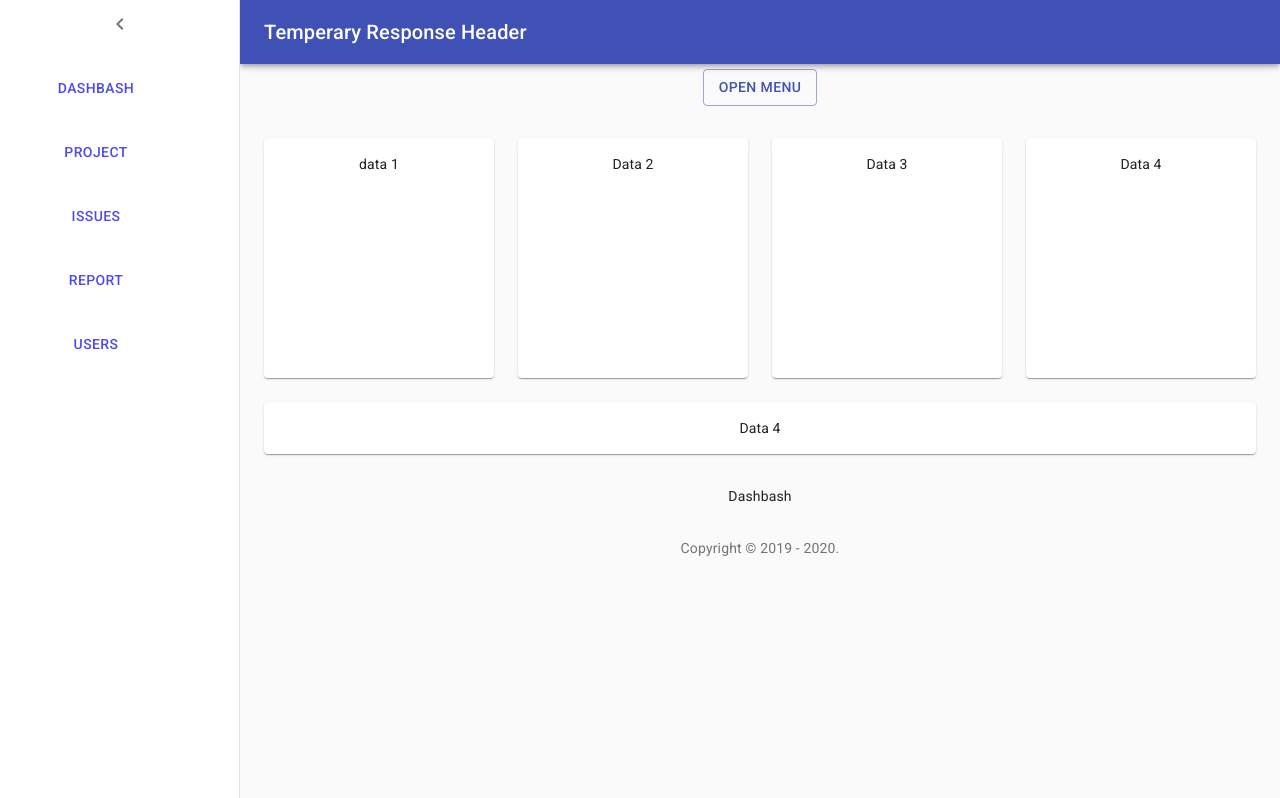
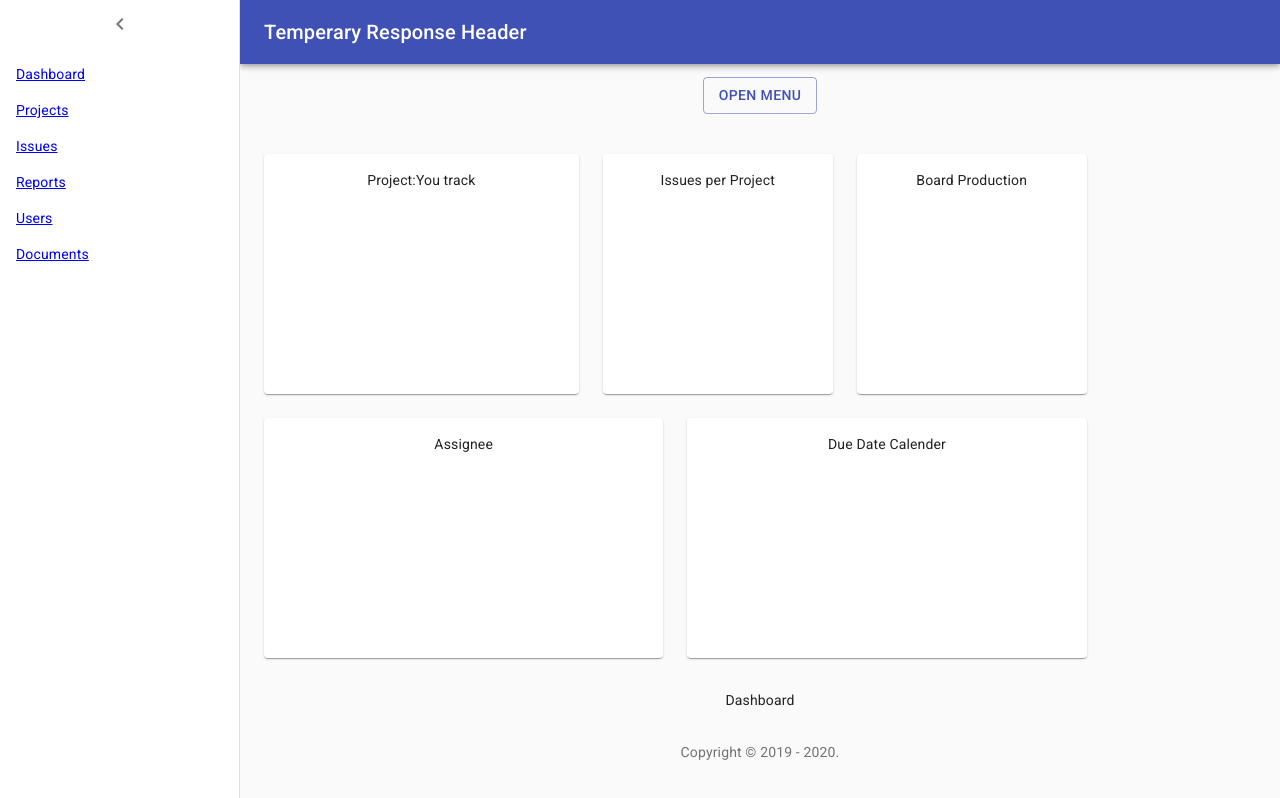
Before and after one commit to hieunugent/workFlowProject, a React (Create React App) app: page / in a window 1280 px wide. Both pictures are taken after a click on the button "open drawer". Built offline with nearby package versions, Linux system fonts and the light colour scheme.

Commit message:
modify the file and update dashboard and issue

```diff
--- a/public/index.html
+++ b/public/index.html
@@ -9,22 +9,7 @@
       name="description"
       content="Web site created using create-react-app"
     />
-    <link rel="apple-touch-icon" href="%PUBLIC_URL%/logo192.png" />
-    <!--
-      manifest.json provides metadata used when your web app is installed on a
-      user's mobile device or desktop. See https://developers.google.com/web/fundamentals/web-app-manifest/
-    -->
-    <link rel="manifest" href="%PUBLIC_URL%/manifest.json" />
 
-    <!--
-      Notice the use of %PUBLIC_URL% in the tags above.
-      It will be replaced with the URL of the `public` folder during the build.
-      Only files inside the `public` folder can be referenced from the HTML.
-
-      Unlike "/favicon.ico" or "favicon.ico", "%PUBLIC_URL%/favicon.ico" will
-      work correctly both with client-side routing and a non-root public URL.
-      Learn how to configure a non-root public URL by running `npm run build`.
-    -->
 <link rel="stylesheet" href="https://fonts.googleapis.com/css?family=Roboto:300,400,500,700&display=swap" />
 <link rel="stylesheet" href="https://fonts.googleapis.com/icon?family=Material+Icons" />
 
--- a/src/component/navigation/main.jsx
+++ b/src/component/navigation/main.jsx
@@ -4,15 +4,14 @@ import {
   Switch,
   Route,
   Link,
-  useParams,
-  useRouteMatch
+
 } from "react-router-dom";
 import Dashboard from "./tabComponent/dashboard";
 import Project from "./tabComponent/project";
 import Issues from "./tabComponent/issues";
 import Reports from "./tabComponent/report";
 import Users from "./tabComponent/users";
-import { Tabs, Tab, Box, Toolbar, IconButton, Drawer, Typography, ListItem, makeStyles, useTheme } from "@material-ui/core";
+import {  Tab, Box, Toolbar, IconButton, Drawer, Typography, ListItem, makeStyles, useTheme } from "@material-ui/core";
 import Copyright from './tabComponent/copyright';
 import MenuIcon from '@material-ui/icons/Menu';
 import ChevronLeftIcon from '@material-ui/icons/ChevronLeft';
@@ -80,7 +79,7 @@ const useStyles = makeStyles((theme)=> ({
 }));
 export default function Main() {
   const classes = useStyles();
-  const theme = useTheme();
+  //const theme = useTheme();
   const [open , setOpen] = React.useState(false);
   const handleDrawerOpen =()=> {
     setOpen(true);
@@ -126,11 +125,28 @@ export default function Main() {
             </IconButton>
           </div>
           <List>
-              <ListItem>   <Link  to="/" ><Tab label="Dashbash" ></Tab></Link></ListItem>
-              <ListItem>   <Link  to="/Project" ><Tab label="Project" ></Tab></Link></ListItem>
-              <ListItem>   <Link  to="/Issues"><Tab label="Issues"></Tab></Link> </ListItem>
-              <ListItem>   <Link  to="/Report"><Tab label="Report"></Tab></Link></ListItem>
-              <ListItem>   <Link  to="/Users"><Tab label="Users"> </Tab></Link></ListItem>
+              <ListItem>   <Link  to="/" >
+              {/* <Tab label="Dashbash" ></Tab> */}
+              Dashboard
+              </Link></ListItem>
+              <ListItem>   <Link  to="/Project" >
+              {/* <Tab label="Project" ></Tab> */}
+              Projects
+              </Link></ListItem>
+              <ListItem>   <Link  to="/Issues">
+              Issues
+              {/* <Tab label="Issues"></Tab> */}
+              </Link> </ListItem>
+              <ListItem>   <Link  to="/Report">
+              Reports
+              {/* <Tab label="Report"></Tab> */}
+              </Link></ListItem>
+              <ListItem>   <Link  to="/Users">
+              Users
+              </Link></ListItem>
+              <ListItem>   <Link to="/doc">
+                Documents
+              </Link></ListItem>
           </List>
         </Drawer>
      </nav>
@@ -143,7 +159,7 @@ export default function Main() {
           <Switch>
             <Route exact path="/">
                 <Dashboard  />
-                Dashbash
+                Dashboard
             </Route>
             <Route path="/Project">
               <Project   />
@@ -161,8 +177,11 @@ export default function Main() {
               <Users />
               users
             </Route>
+              <Route path="/Doc">
+                {/* <Users /> */}
+              Documents
+            </Route>
           </Switch>
-
           <Box pt={4}>
             <Copyright />
           </Box>
--- a/src/component/navigation/tabComponent/dashboard.jsx
+++ b/src/component/navigation/tabComponent/dashboard.jsx
@@ -1,12 +1,23 @@
 import React from "react";
 import CssBaseline from "@material-ui/core/CssBaseline";
-import { Button, Menu, MenuItem } from "@material-ui/core";
+import { Button, Menu, MenuItem, makeStyles, TextField } from "@material-ui/core";
 import './mycomponent.css'
-import MainMenu from "./listItem";
+import MainMenu from "./mainmenu";
+import Issues from "./issues";
 
-
-
+const useStyles = makeStyles((theme) => ({
+  root: {
+      '& > *':{
+        margin: theme.spacing(1),
+      },
+  },
+  rootform:{
+     margin:theme.spacing(1),
+     width:'25ch',
+  }
+}))
 export default function Dashboard() {
+  const classes = useStyles();
   const [anchorEl, setAnchorEl] = React.useState(null);
 
   const handleClick =(event)=> {
@@ -15,14 +26,17 @@ export default function Dashboard() {
   const handleClose = () => {
     setAnchorEl(null);
   };
+
   const drawer = (
       <div >
-      <div className="buttonOnleft" >
+      <div className={classes.root}>
+
         <Button
           color="primary"
           variant="outlined"
           aria-controls="simple-menu" aria-haspopup="true" onClick={handleClick}
         > Open Menu</Button>
+
       </div>
       <Menu
         id="simple-menu"
@@ -31,34 +45,23 @@ export default function Dashboard() {
         keepMounted
         onClose={handleClose}
         >
-        {['List Done', 'List Request', 'List Waiting', 'List Error'].map((text, index) => (
-          <MenuItem onClick={handleClose} >
-            <div> {text}</div>
-          </MenuItem>
-        ))
-        }
+        <MenuItem onClick={handleClose} >  List Done   </MenuItem>
+        <MenuItem onClick={handleClose} >  List On Process   </MenuItem>
+        <MenuItem onClick={handleClose} >  List On Waiting    </MenuItem>
+        <MenuItem onClick={handleClose} >  List On Assigning   </MenuItem>
       </Menu>
+
+
       <main>
         <div> <MainMenu/> </div>
       </main>
       </div>
 
   );
-
   return (
-
-    <div  role='presentation'>
+     <div  role='presentation'>
         <CssBaseline />
-
-
-
           {drawer}
-
-
-
-
     </div>
-
-
   );
 }
--- a/src/component/navigation/tabComponent/issues.js
+++ b/src/component/navigation/tabComponent/issues.js
@@ -1,9 +1,25 @@
 import React from "react";
+import { Button } from "@material-ui/core";
+import AddIcon from '@material-ui/icons/Add';
 
 export default function Issues(){
+    const handleIssueClick = () => {
+        console.log("create new issue");
+
+    }
+
     return (
         <div >
+            <Button
+                color="primary"
+                variant="outlined"
+                aria-controls="create-issue"
+                onClick={handleIssueClick}
+            >
+                <AddIcon /> New Issues
+           </Button>
             <h1> Issues starts </h1>
+
 
         </div>
     );
--- a/src/component/navigation/tabComponent/listItem.jsx
+++ b/src/component/navigation/tabComponent/mainmenu.jsx
@@ -96,22 +96,22 @@ return (
     <Container maxWidth="lg" className={classes.container}>
       <Grid container spacing={3}>
         {/* Chart */}
-        <Grid item xs={12} md={4} lg={3}>
-          <Paper className={fixedHeightPaper}>data 1</Paper>
+        <Grid item xs={12} md={4} lg={4}>
+          <Paper className={fixedHeightPaper}>Project:You track</Paper>
         </Grid>
         {/* Recent Deposits */}
       <Grid item xs={12} md={4} lg={3}>
-          <Paper className={fixedHeightPaper}>Data 2</Paper>
+          <Paper className={fixedHeightPaper}>Issues per Project</Paper>
         </Grid>
         {/* Recent Orders */}
       <Grid item xs={12} md={4} lg={3}>
-        <Paper className={fixedHeightPaper}>Data 3</Paper>
+        <Paper className={fixedHeightPaper}>Board Production </Paper>
         </Grid>
-         <Grid item xs={12} md={4} lg={3}>
-        <Paper className={fixedHeightPaper}>Data 4</Paper>
+         <Grid item xs={12} md={4} lg={5}>
+        <Paper className={fixedHeightPaper}>Assignee</Paper>
          </Grid>
-      <Grid item xs={12} >
-        <Paper className={classes.paper}>Data 4</Paper>
+      <Grid item xs={12} md={8} lg={5}>
+        <Paper className={fixedHeightPaper}>Due Date Calender</Paper>
       </Grid>
       </Grid>
 
--- a/src/component/navigation/tabComponent/mycomponent.css
+++ b/src/component/navigation/tabComponent/mycomponent.css
@@ -11,6 +11,3 @@
 .mtoolbar{
     width: 240;
 }
-.buttonOnleft{
-
-}
--- a/src/index.js
+++ b/src/index.js
@@ -2,7 +2,7 @@ import React from 'react';
 import ReactDOM from 'react-dom';
 import './index.css';
 import App from './App';
-import * as serviceWorker from './serviceWorker';
+//import * as serviceWorker from './serviceWorker';
 
 ReactDOM.render(
     <App />,
@@ -12,4 +12,4 @@ ReactDOM.render(
 // If you want your app to work offline and load faster, you can change
 // unregister() to register() below. Note this comes with some pitfalls.
 // Learn more about service workers: https://bit.ly/CRA-PWA
-serviceWorker.unregister();
+//serviceWorker.unregister();
--- a/src/serviceWorker.js
+++ /dev/null
@@ -1,141 +0,0 @@
-// This optional code is used to register a service worker.
-// register() is not called by default.
-
-// This lets the app load faster on subsequent visits in production, and gives
-// it offline capabilities. However, it also means that developers (and users)
-// will only see deployed updates on subsequent visits to a page, after all the
-// existing tabs open on the page have been closed, since previously cached
-// resources are updated in the background.
-
-// To learn more about the benefits of this model and instructions on how to
-// opt-in, read https://bit.ly/CRA-PWA
-
-const isLocalhost = Boolean(
-  window.location.hostname === 'localhost' ||
-    // [::1] is the IPv6 localhost address.
-    window.location.hostname === '[::1]' ||
-    // 127.0.0.0/8 are considered localhost for IPv4.
-    window.location.hostname.match(
-      /^127(?:\.(?:25[0-5]|2[0-4][0-9]|[01]?[0-9][0-9]?)){3}$/
-    )
-);
-
-export function register(config) {
-  if (process.env.NODE_ENV === 'production' && 'serviceWorker' in navigator) {
-    // The URL constructor is available in all browsers that support SW.
-    const publicUrl = new URL(process.env.PUBLIC_URL, window.location.href);
-    if (publicUrl.origin !== window.location.origin) {
-      // Our service worker won't work if PUBLIC_URL is on a different origin
-      // from what our page is served on. This might happen if a CDN is used to
-      // serve assets; see https://github.com/facebook/create-react-app/issues/2374
-      return;
-    }
-
-    window.addEventListener('load', () => {
-      const swUrl = `${process.env.PUBLIC_URL}/service-worker.js`;
-
-      if (isLocalhost) {
-        // This is running on localhost. Let's check if a service worker still exists or not.
-        checkValidServiceWorker(swUrl, config);
-
-        // Add some additional logging to localhost, pointing developers to the
-        // service worker/PWA documentation.
-        navigator.serviceWorker.ready.then(() => {
-          console.log(
-            'This web app is being served cache-first by a service ' +
-              'worker. To learn more, visit https://bit.ly/CRA-PWA'
-          );
-        });
-      } else {
-        // Is not localhost. Just register service worker
-        registerValidSW(swUrl, config);
-      }
-    });
-  }
-}
-
-function registerValidSW(swUrl, config) {
-  navigator.serviceWorker
-    .register(swUrl)
-    .then(registration => {
-      registration.onupdatefound = () => {
-        const installingWorker = registration.installing;
-        if (installingWorker == null) {
-          return;
-        }
-        installingWorker.onstatechange = () => {
-          if (installingWorker.state === 'installed') {
-            if (navigator.serviceWorker.controller) {
-              // At this point, the updated precached content has been fetched,
-              // but the previous service worker will still serve the older
-              // content until all client tabs are closed.
-              console.log(
-                'New content is available and will be used when all ' +
-                  'tabs for this page are closed. See https://bit.ly/CRA-PWA.'
-              );
-
-              // Execute callback
-              if (config && config.onUpdate) {
-                config.onUpdate(registration);
-              }
-            } else {
-              // At this point, everything has been precached.
-              // It's the perfect time to display a
-              // "Content is cached for offline use." message.
-              console.log('Content is cached for offline use.');
-
-              // Execute callback
-              if (config && config.onSuccess) {
-                config.onSuccess(registration);
-              }
-            }
-          }
-        };
-      };
-    })
-    .catch(error => {
-      console.error('Error during service worker registration:', error);
-    });
-}
-
-function checkValidServiceWorker(swUrl, config) {
-  // Check if the service worker can be found. If it can't reload the page.
-  fetch(swUrl, {
-    headers: { 'Service-Worker': 'script' },
-  })
-    .then(response => {
-      // Ensure service worker exists, and that we really are getting a JS file.
-      const contentType = response.headers.get('content-type');
-      if (
-        response.status === 404 ||
-        (contentType != null && contentType.indexOf('javascript') === -1)
-      ) {
-        // No service worker found. Probably a different app. Reload the page.
-        navigator.serviceWorker.ready.then(registration => {
-          registration.unregister().then(() => {
-            window.location.reload();
-          });
-        });
-      } else {
-        // Service worker found. Proceed as normal.
-        registerValidSW(swUrl, config);
-      }
-    })
-    .catch(() => {
-      console.log(
-        'No internet connection found. App is running in offline mode.'
-      );
-    });
-}
-
-export function unregister() {
-  if ('serviceWorker' in navigator) {
-    navigator.serviceWorker.ready
-      .then(registration => {
-        registration.unregister();
-      })
-      .catch(error => {
-        console.error(error.message);
-      });
-  }
-}
```
